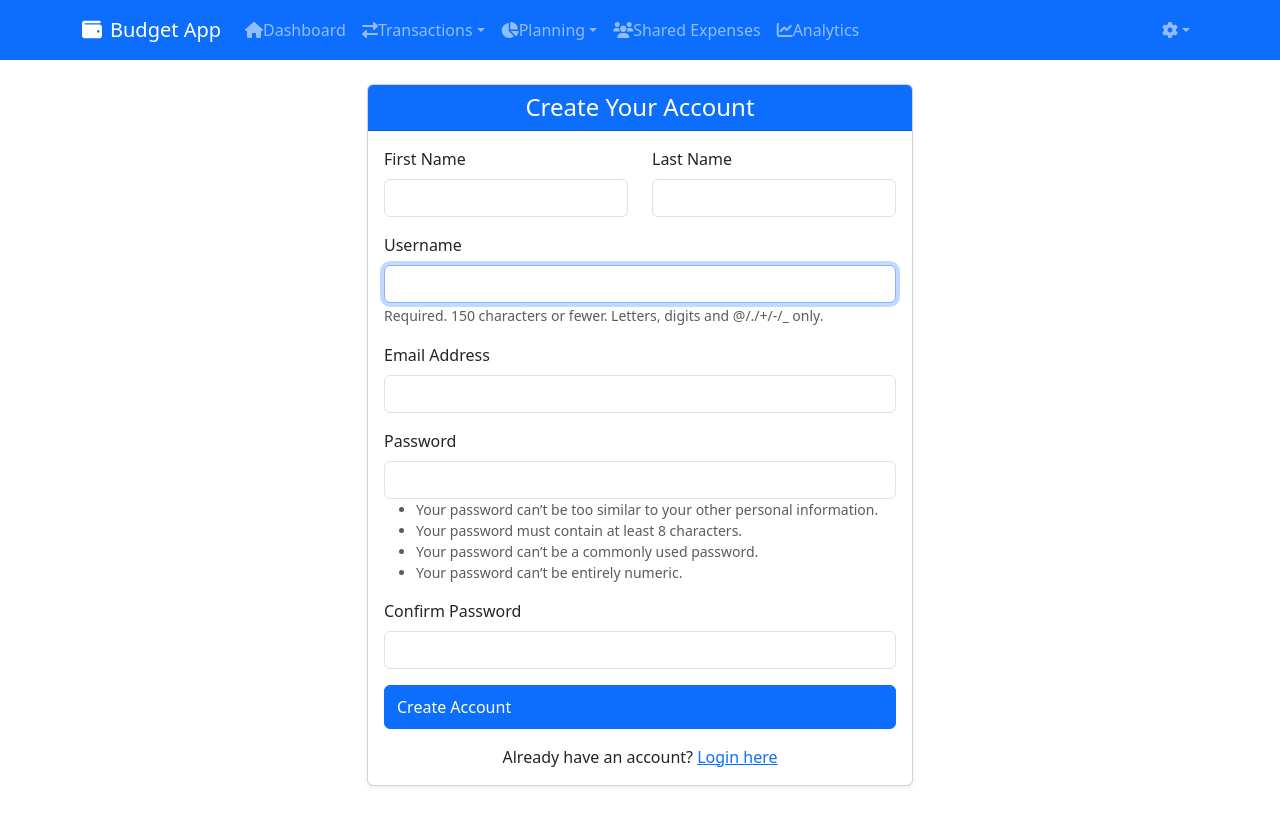
After one commit to ElMehdiElMakoudi-UwU/Budgeting, a Django app: page /register/ in a window 1280 px wide. The commit adds this page. Run offline with Django 5.2, Linux system fonts and the light colour scheme; some libraries are stand-ins or nearby versions.

Commit message:
final enhancments

```diff
--- a/budget_project/budget_project/urls.py
+++ b/budget_project/budget_project/urls.py
@@ -20,13 +20,15 @@ from django.contrib.auth import views as auth_views
 from django.views.generic import RedirectView
 from django.conf import settings
 from django.conf.urls.static import static
+from core import views as core_views
 
 urlpatterns = [
     path('admin/', admin.site.urls),
 
     # Authentication URLs
     path('login/', auth_views.LoginView.as_view(template_name='registration/login.html'), name='login'),
-    path('logout/', auth_views.LogoutView.as_view(next_page='login'), name='logout'),
+    path('logout/', auth_views.LogoutView.as_view(template_name='registration/login.html', next_page='login'), name='logout'),
+    path('register/', core_views.register, name='register'),
     path('password_change/', auth_views.PasswordChangeView.as_view(
         template_name='registration/password_change.html',
         success_url='/password_change/done/'
--- a/budget_project/core/forms.py
+++ b/budget_project/core/forms.py
@@ -1,5 +1,7 @@
 from django import forms
 from .models import Category, Transaction, Budget, RecurringTransaction, SavingsGoal, BillReminder, ExpenseGroup
+from django.contrib.auth.forms import UserCreationForm
+from django.contrib.auth.models import User
 
 class CategoryForm(forms.ModelForm):
     class Meta:
@@ -132,3 +134,21 @@ class ExpenseGroupForm(forms.ModelForm):
         if not members:
             return []
         return [email.strip() for email in members.split(',') if email.strip()]
+
+class UserRegistrationForm(UserCreationForm):
+    email = forms.EmailField(required=True)
+    first_name = forms.CharField(max_length=30, required=True)
+    last_name = forms.CharField(max_length=30, required=True)
+
+    class Meta:
+        model = User
+        fields = ('username', 'email', 'first_name', 'last_name', 'password1', 'password2')
+
+    def save(self, commit=True):
+        user = super().save(commit=False)
+        user.email = self.cleaned_data['email']
+        user.first_name = self.cleaned_data['first_name']
+        user.last_name = self.cleaned_data['last_name']
+        if commit:
+            user.save()
+        return user
--- a/budget_project/core/templates/core/analytics.html
+++ b/budget_project/core/templates/core/analytics.html
@@ -1,5 +1,6 @@
 {% extends 'core/base.html' %}
 {% load budget_filters %}
+{% load currency_format %}
 
 {% block title %}Analytics - Budget App{% endblock %}
 
--- a/budget_project/core/templates/core/base.html
+++ b/budget_project/core/templates/core/base.html
@@ -296,31 +315,31 @@
     <div class="mobile-bottom-nav">
         <div class="container">
             <div class="row justify-content-around">
-                <div class="col-auto">
+                <div class="col">
                     <a href="{% url 'dashboard' %}" class="nav-link {% if request.resolver_match.url_name == 'dashboard' %}active{% endif %}">
                         <i class="fas fa-home"></i>
                         <span>Home</span>
                     </a>
                 </div>
-                <div class="col-auto">
+                <div class="col">
                     <a href="{% url 'transaction-list' %}" class="nav-link {% if request.resolver_match.url_name == 'transaction-list' %}active{% endif %}">
                         <i class="fas fa-exchange-alt"></i>
-                        <span>Trans.</span>
+                        <span>Transactions</span>
                     </a>
                 </div>
-                <div class="col-auto">
+                <div class="col">
+                    <a href="{% url 'budget-list' %}" class="nav-link {% if request.resolver_match.url_name == 'budget-list' %}active{% endif %}">
+                        <i class="fas fa-piggy-bank"></i>
+                        <span>Budget</span>
+                    </a>
+                </div>
+                <div class="col">
                     <a href="{% url 'expense-groups' %}" class="nav-link {% if request.resolver_match.url_name == 'expense-groups' %}active{% endif %}">
                         <i class="fas fa-users"></i>
                         <span>Shared</span>
                     </a>
                 </div>
-                <div class="col-auto">
-                    <a href="#" class="nav-link" id="scanReceiptBtn">
-                        <i class="fas fa-camera"></i>
-                        <span>Scan</span>
-                    </a>
-                </div>
-                <div class="col-auto">
+                <div class="col">
                     <a href="{% url 'analytics' %}" class="nav-link {% if request.resolver_match.url_name == 'analytics' %}active{% endif %}">
                         <i class="fas fa-chart-line"></i>
                         <span>Stats</span>
--- a/budget_project/core/templates/registration/login.html
+++ b/budget_project/core/templates/registration/login.html
@@ -32,6 +32,9 @@
                     </div>
                     <input type="hidden" name="next" value="{{ next }}">
                 </form>
+                <div class="mt-3 text-center">
+                    <p class="mb-0">Don't have an account? <a href="{% url 'register' %}">Create one here</a></p>
+                </div>
             </div>
         </div>
     </div>
--- /dev/null
+++ b/budget_project/core/templates/registration/register.html
@@ -0,0 +1,72 @@
+{% extends 'core/base.html' %}
+{% load widget_tweaks %}
+
+{% block title %}Create Account - Budget App{% endblock %}
+
+{% block content %}
+<div class="row justify-content-center">
+    <div class="col-md-8 col-lg-6">
+        <div class="card shadow-sm">
+            <div class="card-header bg-primary text-white text-center">
+                <h4 class="mb-0">Create Your Account</h4>
+            </div>
+            <div class="card-body">
+                {% if form.errors %}
+                <div class="alert alert-danger">
+                    <h5 class="alert-heading">Please correct the following errors:</h5>
+                    <ul class="mb-0">
+                        {% for field in form %}
+                            {% for error in field.errors %}
+                                <li>{{ field.label }}: {{ error }}</li>
+                            {% endfor %}
+                        {% endfor %}
+                    </ul>
+                </div>
+                {% endif %}
+
+                <form method="post">
+                    {% csrf_token %}
+                    <div class="row">
+                        <div class="col-md-6 mb-3">
+                            <label for="{{ form.first_name.id_for_label }}" class="form-label">First Name</label>
+                            {{ form.first_name|add_class:"form-control" }}
+                        </div>
+                        <div class="col-md-6 mb-3">
+                            <label for="{{ form.last_name.id_for_label }}" class="form-label">Last Name</label>
+                            {{ form.last_name|add_class:"form-control" }}
+                        </div>
+                    </div>
+                    <div class="mb-3">
+                        <label for="{{ form.username.id_for_label }}" class="form-label">Username</label>
+                        {{ form.username|add_class:"form-control" }}
+                        {% if form.username.help_text %}
+                        <small class="form-text text-muted">{{ form.username.help_text }}</small>
+                        {% endif %}
+                    </div>
+                    <div class="mb-3">
+                        <label for="{{ form.email.id_for_label }}" class="form-label">Email Address</label>
+                        {{ form.email|add_class:"form-control" }}
+                    </div>
+                    <div class="mb-3">
+                        <label for="{{ form.password1.id_for_label }}" class="form-label">Password</label>
+                        {{ form.password1|add_class:"form-control" }}
+                        {% if form.password1.help_text %}
+                        <small class="form-text text-muted">{{ form.password1.help_text }}</small>
+                        {% endif %}
+                    </div>
+                    <div class="mb-3">
+                        <label for="{{ form.password2.id_for_label }}" class="form-label">Confirm Password</label>
+                        {{ form.password2|add_class:"form-control" }}
+                    </div>
+                    <div class="d-grid gap-2">
+                        <button type="submit" class="btn btn-primary">Create Account</button>
+                    </div>
+                </form>
+                <div class="mt-3 text-center">
+                    <p class="mb-0">Already have an account? <a href="{% url 'login' %}">Login here</a></p>
+                </div>
+            </div>
+        </div>
+    </div>
+</div>
+{% endblock %}
--- a/budget_project/core/views.py
+++ b/budget_project/core/views.py
@@ -13,7 +13,7 @@ from .models import (
     ExpenseGroupMember, SharedExpense, ExpenseShare
 )
 from django.contrib import messages
-from .forms import CategoryForm, TransactionForm, BudgetForm, RecurringTransactionForm, SavingsGoalForm, BillReminderForm, ExpenseGroupForm
+from .forms import CategoryForm, TransactionForm, BudgetForm, RecurringTransactionForm, SavingsGoalForm, BillReminderForm, ExpenseGroupForm, UserRegistrationForm
 from decimal import Decimal
 from rest_framework import viewsets, status
 from rest_framework.decorators import action
@@ -929,23 +929,41 @@ def expense_group_detail(request, pk):
         status='PENDING'
     ).exclude(user=request.user).aggregate(total=Sum('amount'))['total'] or 0
 
-    # Calculate member shares for display
-    for expense in expenses:
-        shares = expense.get_member_shares()
-        for user, amount in shares.items():
-            if user not in member_shares:
-                member_shares[user] = {'paid': 0, 'owed': 0}
+    # Get all members with their roles and balances
+    members = []
+    for member in group.expensegroupmember_set.select_related('user').all():
+        # Calculate member's balance
+        member_shares = ExpenseShare.objects.filter(
+            expense__group=group,
+            user=member.user
+        ).aggregate(
+            total_owed=Sum('amount', filter=Q(status='PENDING')),
+            total_paid=Sum('amount', filter=Q(status='PAID'))
+        )
 
-            share = expense.shares.filter(user=user).first()
-            if share and share.status == 'PAID':
-                member_shares[user]['paid'] += amount
-            else:
-                member_shares[user]['owed'] += amount
+        # Calculate amount this member owes to others
+        owed_to_others = member_shares['total_owed'] or 0
+
+        # Calculate amount others owe to this member
+        owed_by_others = ExpenseShare.objects.filter(
+            expense__group=group,
+            expense__created_by=member.user,
+            status='PENDING'
+        ).exclude(user=member.user).aggregate(total=Sum('amount'))['total'] or 0
+
+        # Calculate net balance
+        balance = (member_shares['total_paid'] or 0) - owed_to_others + owed_by_others
+
+        members.append({
+            'user': member.user,
+            'is_admin': member.role == 'ADMIN',
+            'balance': balance
+        })
 
     context = {
         'group': group,
         'expenses': expenses,
-        'member_shares': member_shares,
+        'members': members,
         'is_admin': group.expensegroupmember_set.filter(user=request.user, role='ADMIN').exists(),
         'total_expenses': total_expenses,
         'user_share': user_share,
@@ -1233,3 +1251,15 @@ def delete_shared_expense(request, group_pk, pk):
         return redirect('expense-group-detail', pk=group_pk)
 
     return render(request, 'core/shared_expense_confirm_delete.html', {'expense': expense})
+
+def register(request):
+    """View for user registration."""
+    if request.method == 'POST':
+        form = UserRegistrationForm(request.POST)
+        if form.is_valid():
+            user = form.save()
+            messages.success(request, 'Account created successfully! You can now login.')
+            return redirect('login')
+    else:
+        form = UserRegistrationForm()
+    return render(request, 'registration/register.html', {'form': form})
```
Also changed, not shown: other parts of budget_project/core/templates/core/base.html (+59 -41 lines), budget_project/core/templates/core/mark_share_paid.html (added, +92 -0 lines), budget_project/db.sqlite3.
